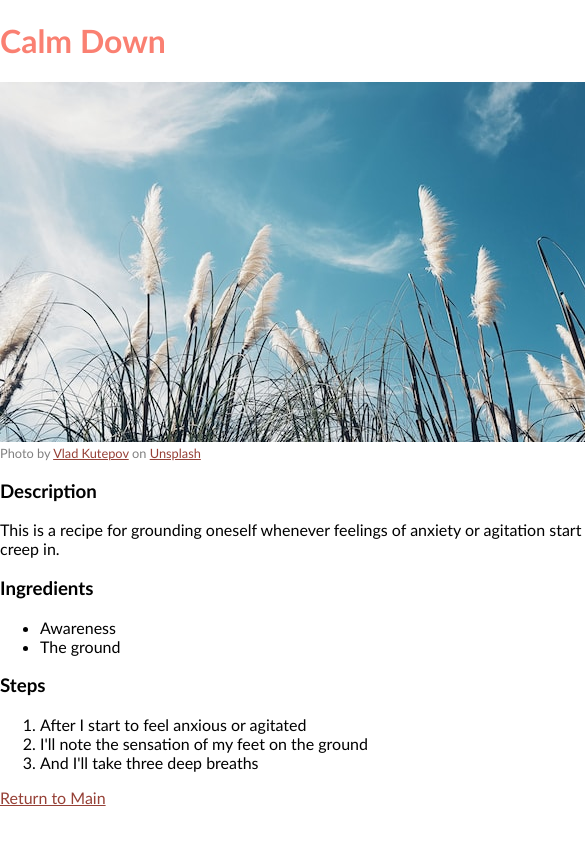
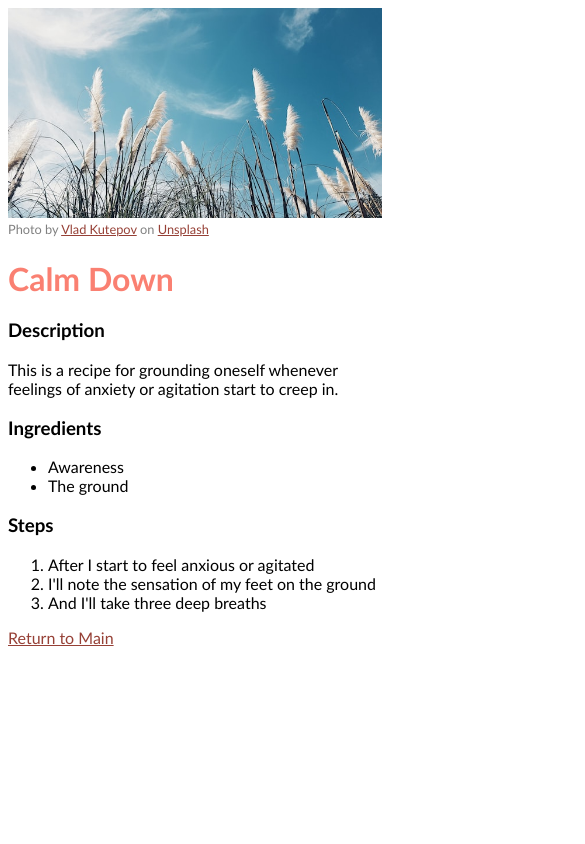
Before and after one commit to thedatacurious/odin-recipes, a plain HTML site: page recipes/calm-down.html in a window 390 px wide. Shown: the top 844 px of the page, 585 px wide, since content can reach past the window. Drawn offline with Linux system fonts and the light colour scheme.

Commit message:
Make layout responsive

```diff
--- a/recipes/calm-down.html
+++ b/recipes/calm-down.html
@@ -7,7 +7,6 @@
     <link rel="stylesheet" href="../style.css"/>
   </head>
   <body>
-    <h1>Calm Down</h1>
    <div class="hero-img"> <img src="../img/calm-down.jpg" alt="Reeds amid a clear blue sky" />
     <figcaption>
       Photo by
@@ -21,7 +20,7 @@
         >Unsplash</a
       >
     </figcaption></div>
-    <h3>Description</h3>
+    <div class="main-section">    <h1>Calm Down</h1><h3>Description</h3>
       <p>
         This is a recipe for grounding oneself whenever feelings of anxiety or
         agitation start to creep in.
@@ -37,6 +36,6 @@
         <li>I'll note the sensation of my feet on the ground</li>
         <li>And I'll take three deep breaths</li>
       </ol>
-    <a href="../index.html">Return to Main</a>
+      <a href="../index.html">Return to Main</a></div>
   </body>
 </html>
--- a/style.css
+++ b/style.css
@@ -8,8 +8,6 @@ a:hover{
 
 body {
     font-family: "Gill Sans", sans-serif;
-    margin: auto;
-    width: min-content;
 
 }
 
@@ -21,3 +19,13 @@ h1 {
     font-size: 0.8rem;
     color: gray;
 }
+
+img {
+    width: 100%;
+}
+
+.main-section {
+    width: 20%;
+    min-width: fit-content;
+    margin: 2% auto;
+}
```
Also changed, not shown: index.html (+6 -1 lines), recipes/code-daily.html (+3 -3 lines), recipes/greet-the-day.html (+2 -3 lines). Lines whose indentation alone changed are shown as unchanged.
